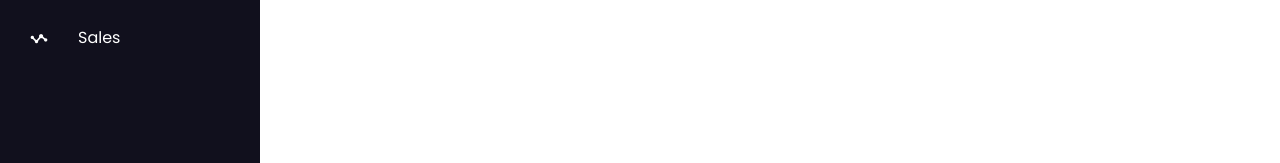
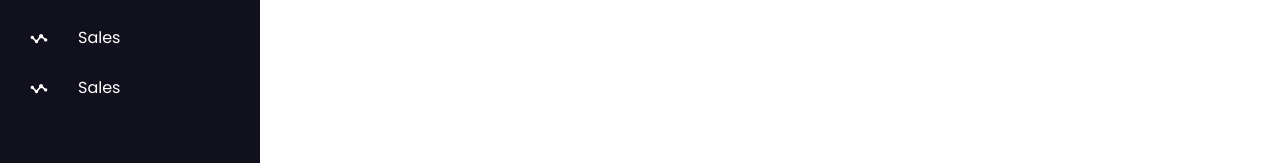
Before and after one commit to kendricktty/simplylogs, a React (Create React App) app in the folder inventoryapp-frontend/: page /sales in a window 1280 px wide. Shown: the part 177-340 px from the top of the page. Built offline with nearby package versions, Linux system fonts and the light colour scheme.

Commit message:
Finished add Product

```diff
--- a/inventoryapp-frontend/src/App.js
+++ b/inventoryapp-frontend/src/App.js
@@ -4,6 +4,7 @@ import { BrowserRouter, Routes, Route } from "react-router-dom";
 import Inventory from "./pages/Inventory";
 import Dashboard from "./pages/Dashboard";
 import Sales from "./pages/Sales";
+import Cashier from "./pages/Sales";
 
 function App() {
   return (
@@ -13,6 +14,7 @@ function App() {
         <Route exact path="/inventory" element={<Inventory />} />
         <Route exact path="/dashboard" element={<Dashboard />} />
         <Route exact path="/sales" element={<Sales />} />
+        <Route exact path="/sales" element={<Cashier />} />
       </Routes>
     </BrowserRouter>
   );
--- a/inventoryapp-frontend/src/components/SideNav.js
+++ b/inventoryapp-frontend/src/components/SideNav.js
@@ -1,46 +1,53 @@
-import React from 'react'
+import React from "react";
 
 export default function SideNav() {
   return (
     <div className="sidebar">
       <div className="logo-details">
-                <i class='bx bxl-react'></i>
+        <i class="bx bxl-react"></i>
         <div className="logo_name">InventoryApp</div>
       </div>
       <ul className="nav-links">
         <li>
           <a href="/dashboard">
-                        <i class='bx bxs-dashboard' ></i>
+            <i class="bx bxs-dashboard"></i>
             <span className="sideNav--tabs">Dashboard</span>
             {/* <span className="tooltip">Dashboard</span> */}
           </a>
         </li>
         <li>
           <a href="/inventory">
-                    <i class='bx bx-package'></i>
+            <i class="bx bx-package"></i>
             <span className="sideNav--tabs">Inventory</span>
             {/* <span className="tooltip">Inventory</span> */}
           </a>
         </li>
         <li>
           <a href="/sales">
-                        <i class='bx bx-stats' ></i>
+            <i class="bx bx-stats"></i>
+            <span className="sideNav--tabs">Sales</span>
+            {/* <span className="tooltip">Sales</span> */}
+          </a>
+        </li>
+        <li>
+          <a href="/cashier">
+            <i class="bx bx-stats"></i>
             <span className="sideNav--tabs">Sales</span>
             {/* <span className="tooltip">Sales</span> */}
           </a>
         </li>
         <li className="profile">
           <div className="profile-details">
-
             <img src="../../logo192.png" alt="profileImg" />
             <div className="name_job">
               <div className="name">Manager</div>
             </div>
-                        <a href="/"><i class='bx bx-log-out' id="log_out"></i></a>
+            <a href="/">
+              <i class="bx bx-log-out" id="log_out"></i>
+            </a>
           </div>
         </li>
       </ul>
-
     </div>
-    )
+  );
 }
```
Also changed, not shown: inventoryapp-frontend/src/pages/Cashier.js (added, +13 -0 lines). Lines whose indentation alone changed are shown as unchanged.
